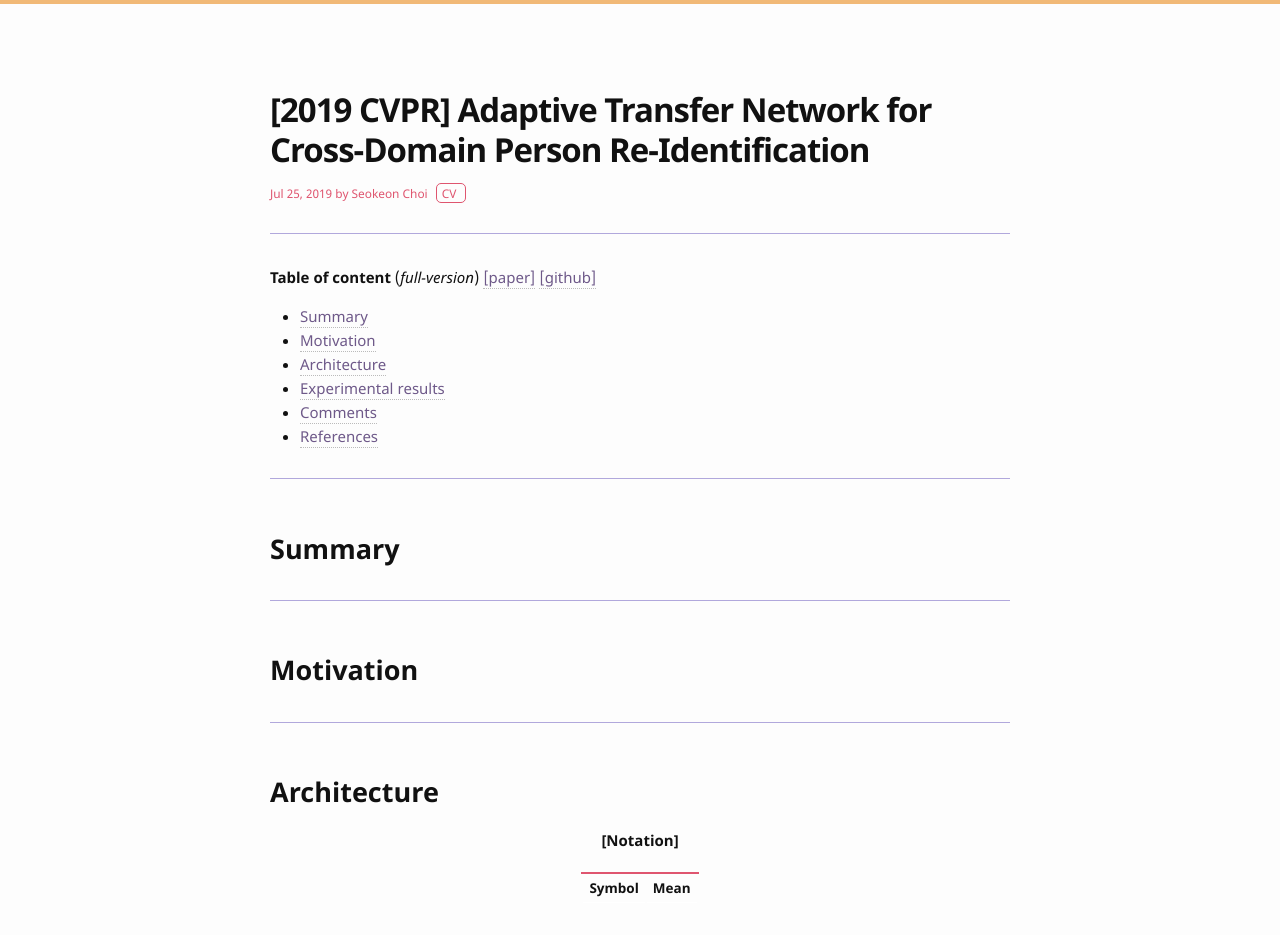
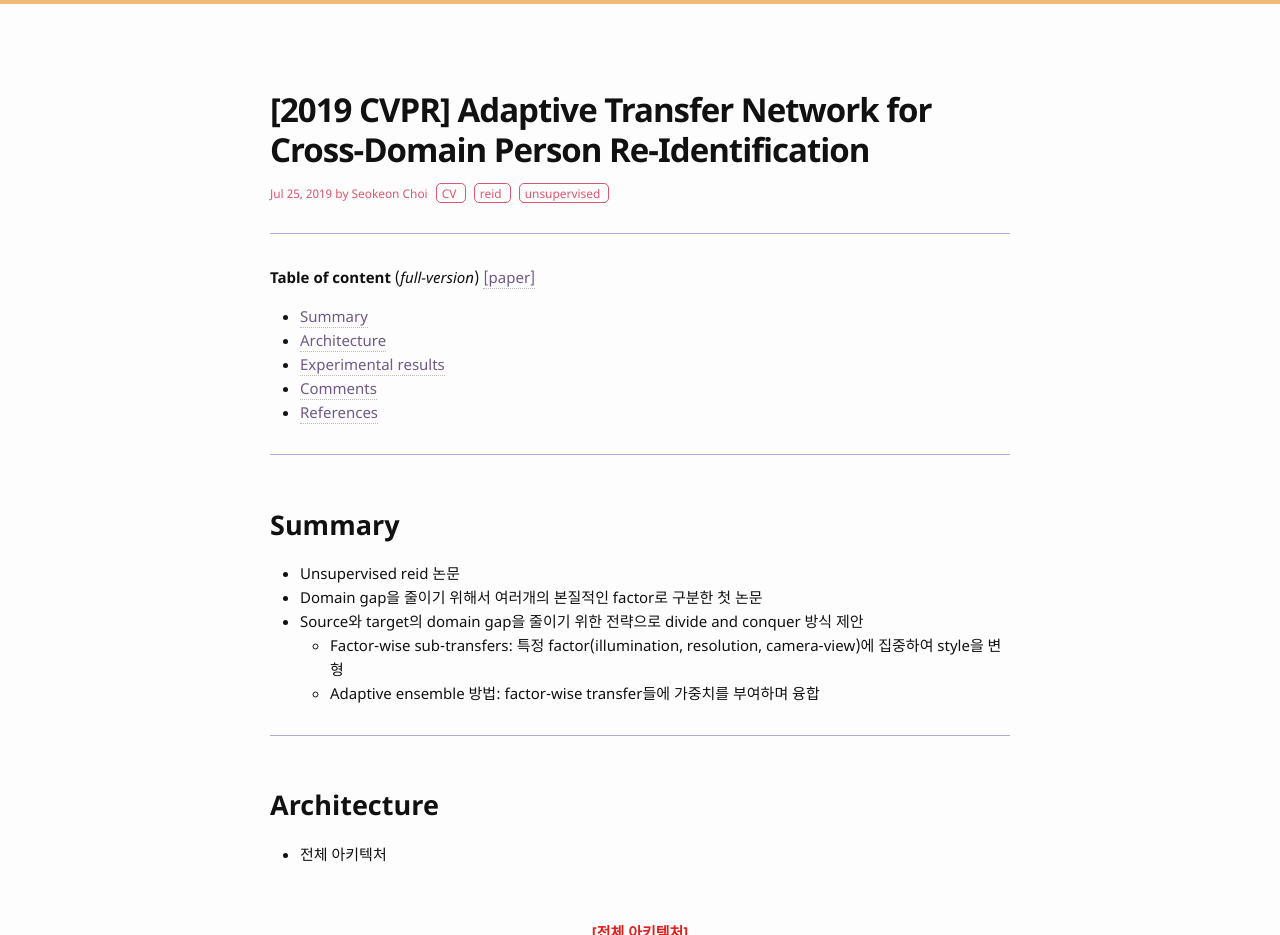
Before and after one commit to bismex/bismex.github.io, a Jekyll site: the page built from _posts/2019-07-25-ATNET.md, in a window 1280 px wide and 1400 px high, cut to the strip 0-935 px from the top of the window. Built offline with Jekyll 4.4.1, drawn with Linux system fonts in a browser that asks for light colours; some of the changed text lies outside the part shown.

Commit message:
Update 2019-07-25-ATNET.md

```diff
--- a/_posts/2019-07-25-ATNET.md
+++ b/_posts/2019-07-25-ATNET.md
@@ -2,7 +2,7 @@
 layout: post
 title: "[2019 CVPR] Adaptive Transfer Network for Cross-Domain Person Re-Identification"
 date: 2019-07-25 12:00:00
-tags: CV
+tags: CV reid unsupervised
 ---
 
 <!--more-->
@@ -10,7 +10,7 @@ tags: CV
 ---
 
 **Table of content** (*full-version*)
-[[paper]]() [[github]]()
+[[paper]](http://openaccess.thecvf.com/content_CVPR_2019/papers/Liu_Adaptive_Transfer_Network_for_Cross-Domain_Person_Re-Identification_CVPR_2019_paper.pdf)
 {: class="table-of-content"}
 * TOC
 {:toc}
@@ -19,37 +19,31 @@ tags: CV
 
 ## Summary
 
----
-
-## Motivation
+- Unsupervised reid 논문
+- Domain gap을 줄이기 위해서 여러개의 본질적인 factor로 구분한 첫 논문
+- Source와 target의 domain gap을 줄이기 위한 전략으로 divide and conquer 방식 제안
+  - Factor-wise sub-transfers: 특정 factor(illumination, resolution, camera-view)에 집중하여 style을 변형
+  - Adaptive ensemble 방법: factor-wise transfer들에 가중치를 부여하며 융합
 
 ---
 
 ## Architecture
 
-
-<p align="center" style="font-weight: bold;">
-[Notation]
-</p>
-
-{: class="info"}
-| Symbol | Mean |
-| ---------- | ---------- |
-|  |  |
-|  |  |
-|  |  |
-|  |  |
-|  |  |
-| ---------- | ---------- |
-
-<br/>
-
-
+- 전체 아키텍처
 
 <br/>
 <p align="center" style="color: #e01f1f; font-weight: bold;">[전체 아키텍처]</p>
 ![picture]({{ '/assets/images/ATNET01.png' | relative_url }}){: style="width: 100%;" class="center"}
 <br/>
+
+
+
+
+
+---
+
+## Experimental results
+
 
 
 <br/>
```
Also changed, not shown: other parts of _posts/2019-07-25-ATNET.md (+0 -4 lines).
